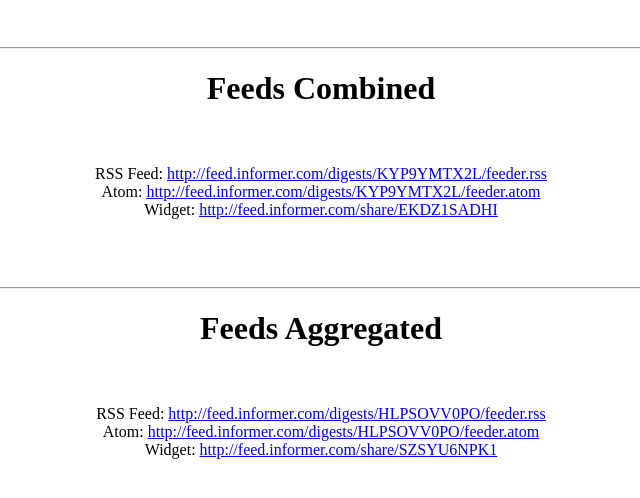
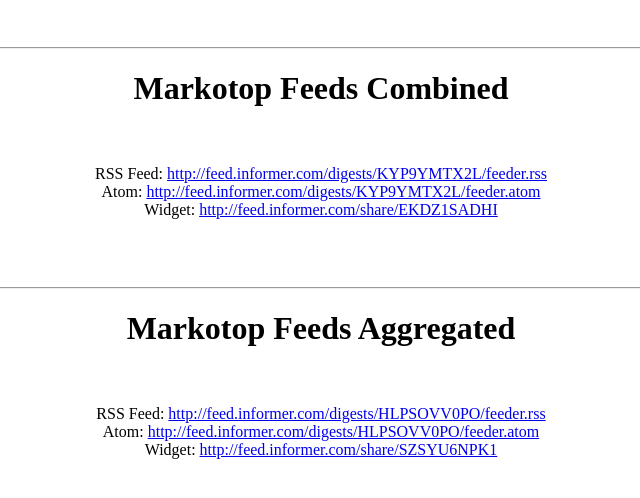
Before and after one commit to markotopcom/markotopcom, a plain HTML site: page index.html in a window 1280 px wide. Shown: the part 128-626 px from the top of the page, without its empty margins (319-959 px from the left). Drawn offline with Linux system fonts and the light colour scheme; a script that the page names is missing.

Commit message:
Add files via upload

```diff
--- a/index.html
+++ b/index.html
@@ -21,7 +21,7 @@
 
 <hr>
 
-<h1>Feeds Combined</h1>
+<h1>Markotop Feeds Combined</h1>
 
 <br>&nbsp;<br>
 <font size="3">
@@ -47,7 +47,7 @@ Powered by <a href="http://feed.informer.com/">RSS Feed Informer</a></noscript>
 
 <hr>
 
-<h1>Feeds Aggregated</h1>
+<h1>Markotop Feeds Aggregated</h1>
 
 <br>&nbsp;<br>
 <font size="3">
```
